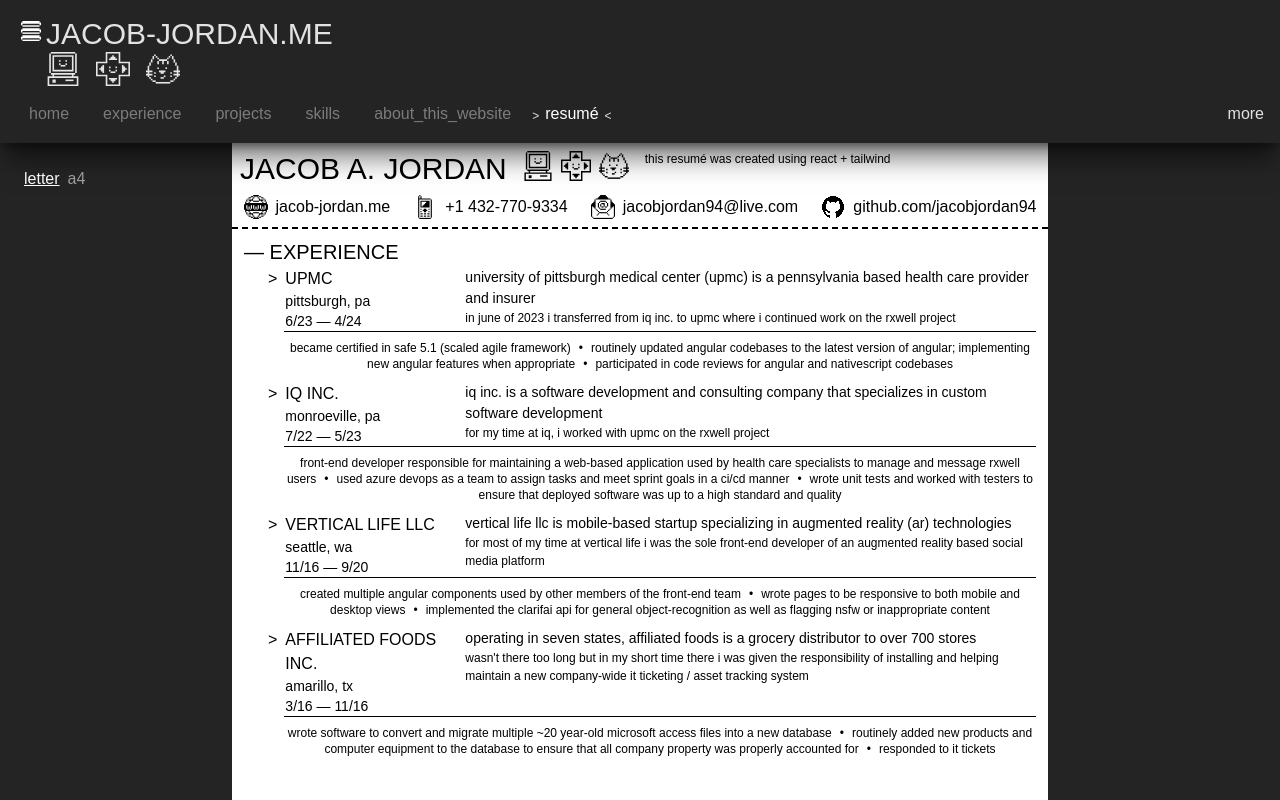
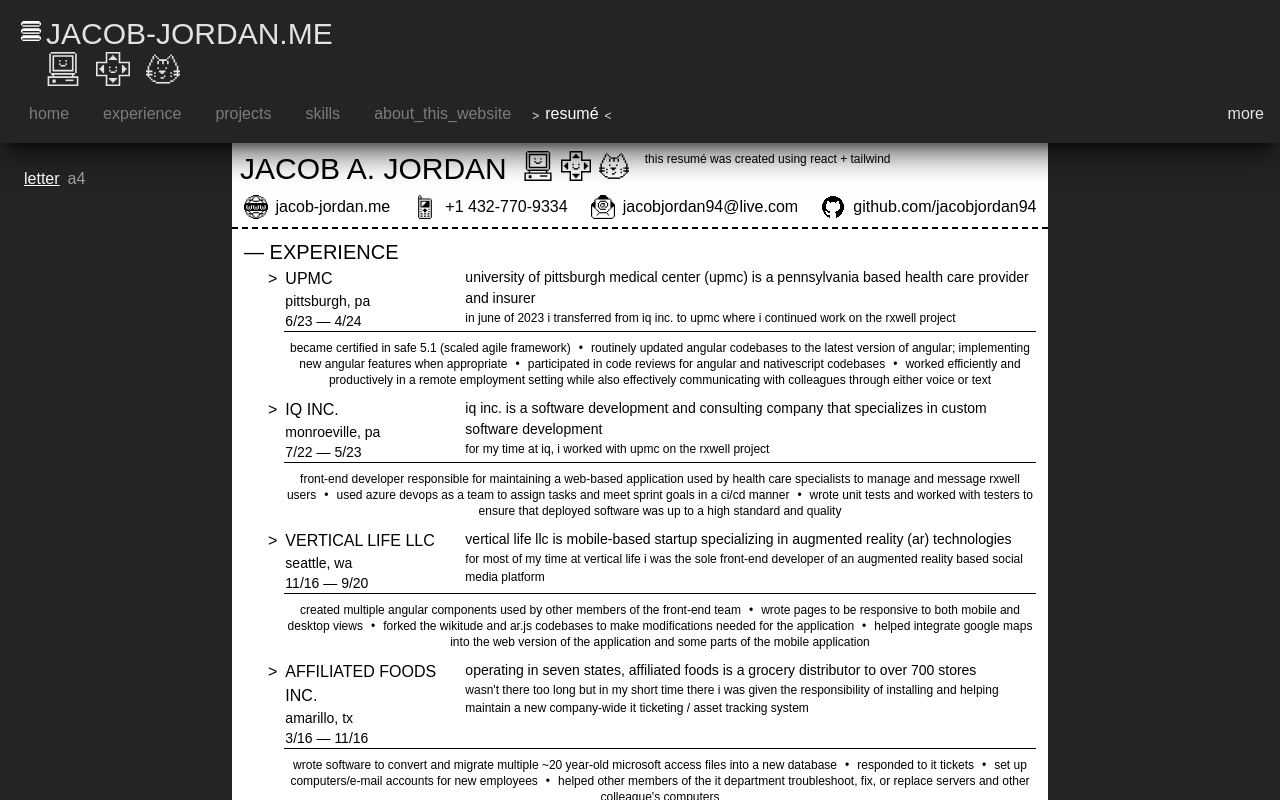
Before and after one commit to jacobjordan94/jacob-jordan-me, a React (Vite) app: page /resume in a window 1280 px wide. Built offline with nearby package versions, Linux system fonts and the light colour scheme; a web font is replaced by a local one.

Commit message:
change bullets listed under jobs

```diff
--- a/src/pages/resume/Resume.jsx
+++ b/src/pages/resume/Resume.jsx
@@ -98,10 +98,10 @@ function ResumeExperience({ experience, className }) {
     return (
         <ResumeSection title="experience" className={className}>
             <div className="resume-experience-content flex flex-col gap-2.5 lowercase">
-                <ResumeJob job={experience[0]} bullets={[experience[0].bullets[0], experience[0].bullets[1], experience[0].bullets[2]]} />
+                <ResumeJob job={experience[0]} bullets={[experience[0].bullets[0], experience[0].bullets[1], experience[0].bullets[2], experience[1].bullets[3]]} />
                 <ResumeJob job={experience[1]} bullets={[experience[1].bullets[0], experience[1].bullets[1], experience[1].bullets[2]]} />
-                <ResumeJob job={experience[2]} bullets={[experience[2].bullets[0], experience[2].bullets[1], experience[2].bullets[2]]} />
-                <ResumeJob job={experience[3]} bullets={[experience[3].bullets[0], experience[3].bullets[1], experience[3].bullets[2]]} />
+                <ResumeJob job={experience[2]} bullets={[experience[2].bullets[0], experience[2].bullets[1], experience[2].bullets[3], experience[2].bullets[4]]} />
+                <ResumeJob job={experience[3]} bullets={[experience[3].bullets[0], experience[3].bullets[2], experience[3].bullets[3], experience[3].bullets[4]]} />
             </div>
         </ResumeSection>
     )
```
